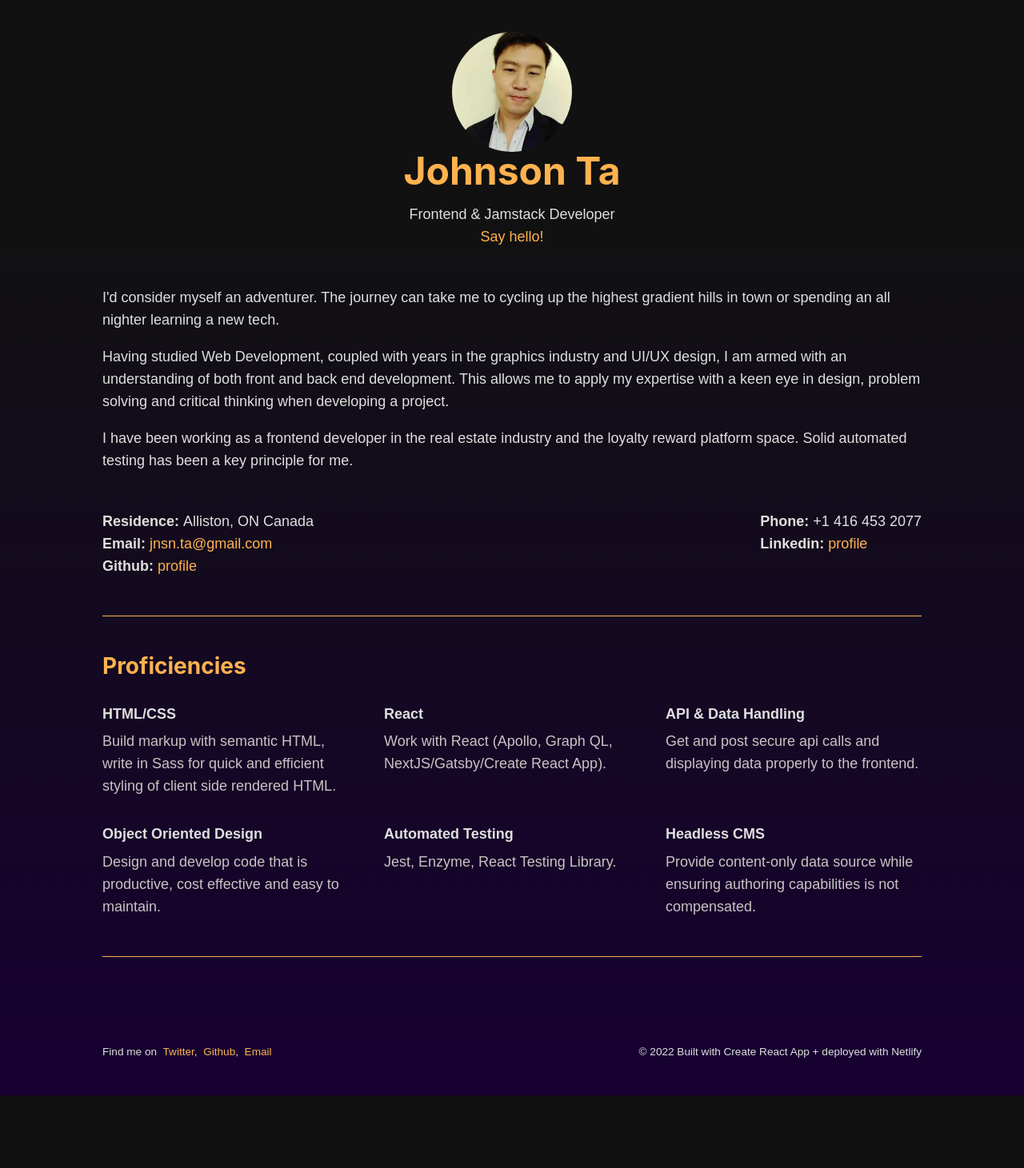
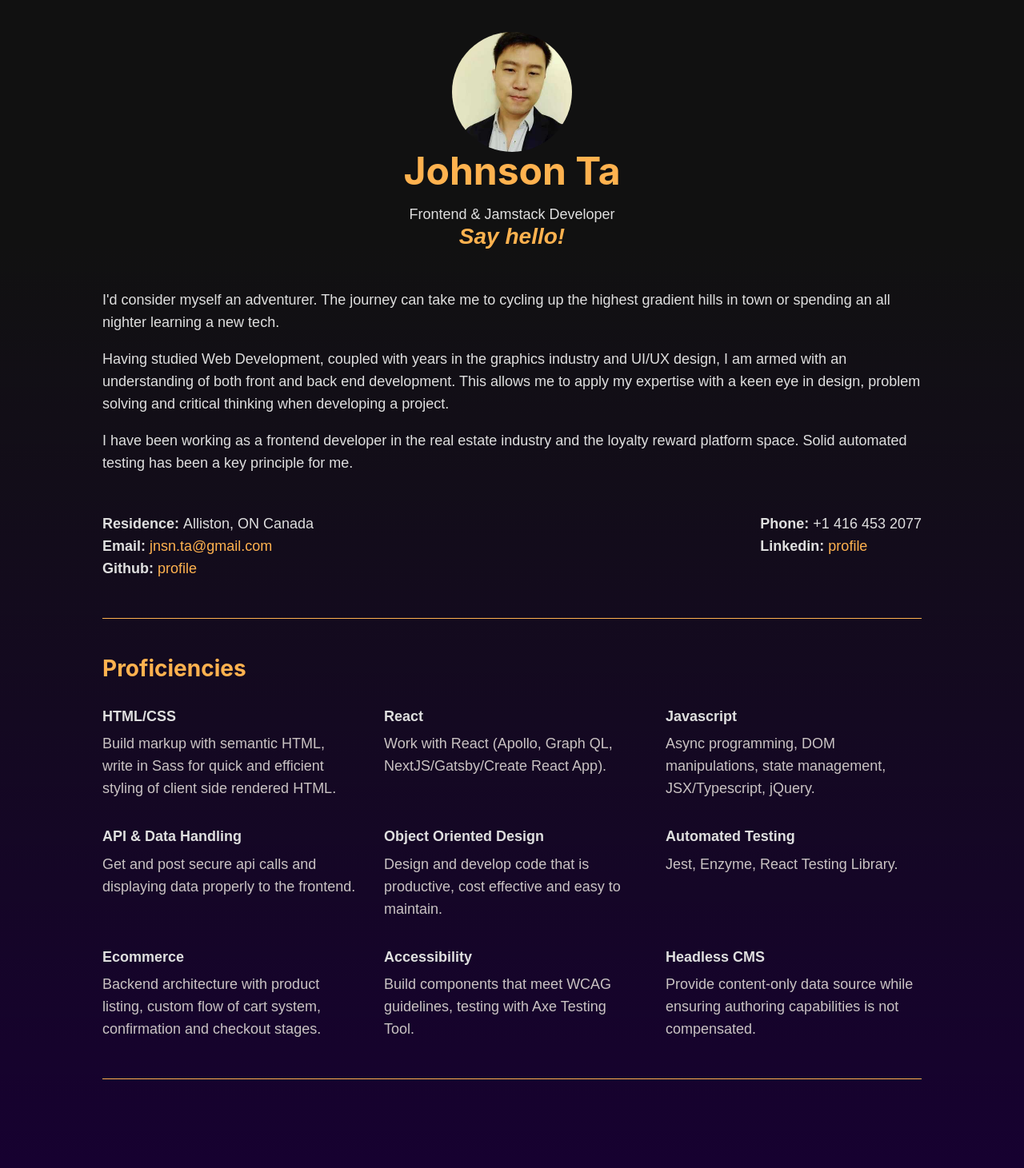
Before and after one commit to johnsonta87/johnsonta-website, a React (Create React App) app: page / in a window 1280 px wide. Shown: the top 1461 px of the page at 80% size. Before the commit the page ends 1370 px from the top, so only its background shows below. Built offline with nearby package versions, Linux system fonts and the light colour scheme.

Commit message:
further tweaks to content and styling

```diff
--- a/src/components/grid/Grid.js
+++ b/src/components/grid/Grid.js
@@ -13,6 +13,10 @@ export default function Grid() {
       description: 'Work with React (Apollo, Graph QL, NextJS/Gatsby/Create React App).'
     },
     {
+      skill: 'Javascript',
+      description: 'Async programming, DOM manipulations, state management, JSX/Typescript, jQuery.'
+    },
+    {
       skill: 'API & Data Handling',
       description: 'Get and post secure api calls and displaying data properly to the frontend.'
     },
@@ -23,6 +27,14 @@ export default function Grid() {
     {
       skill: 'Automated Testing',
       description: 'Jest, Enzyme, React Testing Library.'
+    },
+    {
+      skill: 'Ecommerce',
+      description: 'Backend architecture with product listing, custom flow of cart system, confirmation and checkout stages.'
+    },
+    {
+      skill: 'Accessibility',
+      description: 'Build components that meet WCAG guidelines, testing with Axe Testing Tool.'
     },
     {
       skill: 'Headless CMS',
--- a/src/components/header/HeaderStyles.js
+++ b/src/components/header/HeaderStyles.js
@@ -13,4 +13,10 @@ export const HeaderStyles = styled.div`
     margin: 1rem auto;
     text-align: center;
   }
+
+  .say-hello {
+    font-size: 1.75rem;
+    font-weight: bold;
+    font-style: italic;
+  }
 `;
--- a/src/pages/App.js
+++ b/src/pages/App.js
@@ -15,8 +15,11 @@ function App() {
           <Avatar img={avatar} />
           <Title content="Johnson Ta" bold />
 
-          <p className="sub-title">Frontend & Jamstack Developer<br />
-            <a href="mailto:jnsn.ta@gmail.com">Say hello!</a></p>
+          <p className="sub-title">
+            Frontend & Jamstack Developer
+            <br />
+            <span className="say-hello"><a href="mailto:jnsn.ta@gmail.com">Say hello!</a></span>
+          </p>
         </Header>
 
       <Main>
```
